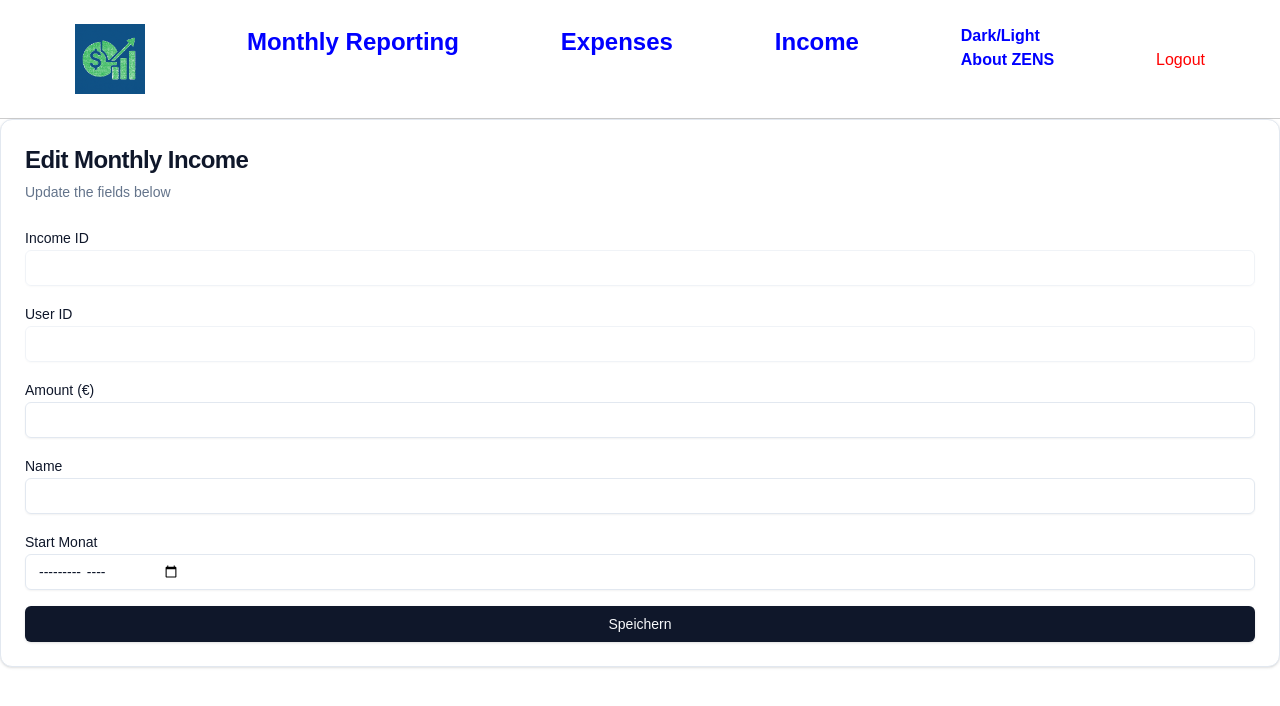
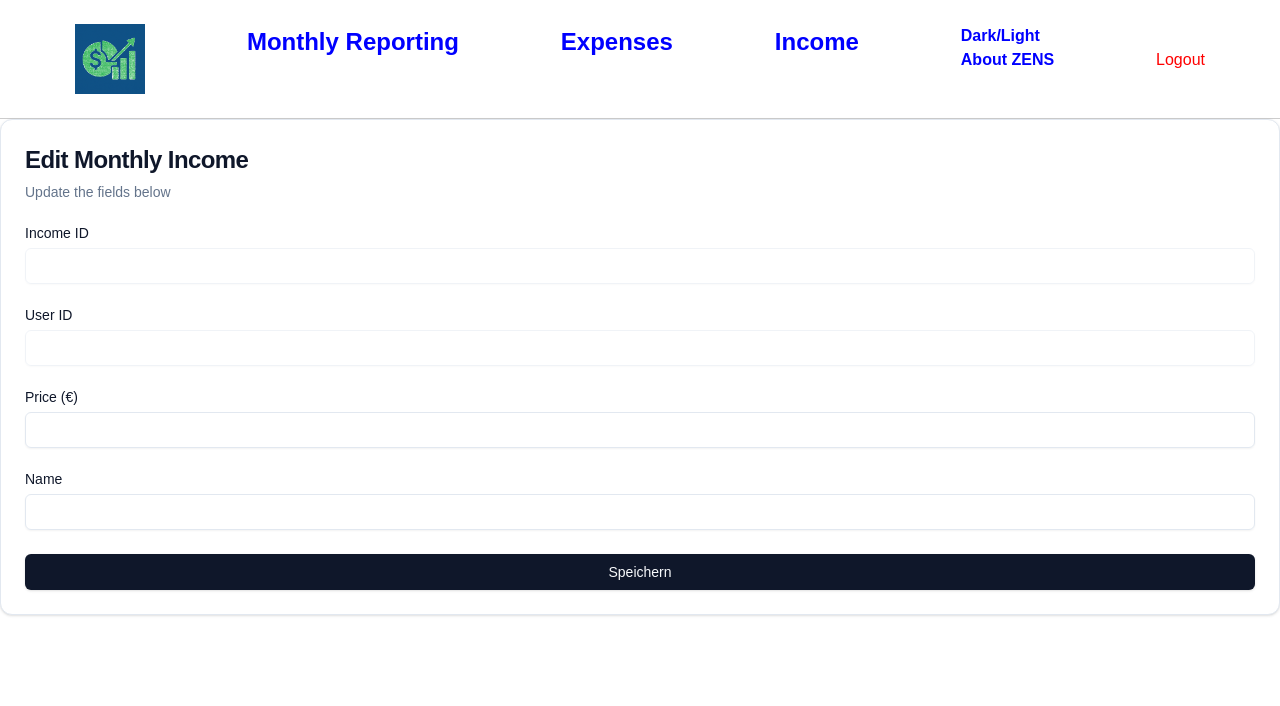
Before and after one commit to Fazsuzsa/Budget_Ausgaben_App, a React (Create React App) app in the folder frontend/: page /edit-monthly-income/1/1 in a window 1280 px wide. Shown: the top 706 px of the page. Built offline with nearby package versions, Linux system fonts and the light colour scheme; what chartjs-plugin-datalabels would draw is missing.

Commit message:
edit monthly income

```diff
--- a/frontend/src/pages/EditMonthExpense.js
+++ b/frontend/src/pages/EditMonthExpense.js
@@ -1,6 +1,5 @@
 import React, { useState, useEffect } from "react";
-import { useLocation, useNavigate } from "react-router-dom";
-import { useParams } from "react-router-dom";
+import { useLocation, useNavigate, useParams } from "react-router-dom";
 import { cn } from "../lib/utils";
 import {
   Card,
@@ -80,7 +79,7 @@ export default function EditMonthExpense() {
       <div className={cn("flex flex-col gap-6")}>
         <Card>
           <CardHeader>
-            <CardTitle className="text-2xl">Edit Expense</CardTitle>
+            <CardTitle className="text-2xl">Edit Monthly Expense</CardTitle>
             <CardDescription>Update the fields below</CardDescription>
           </CardHeader>
           <CardContent>
@@ -95,7 +94,7 @@ export default function EditMonthExpense() {
                   <Input value={userId} disabled />
                 </div>
                 <div className="grid gap-2">
-                  <Label>Amount</Label>
+                  <Label>Price (€)</Label>
                   <Input
                     type="number"
                     value={amount}
--- a/frontend/src/pages/EditMonthlyIncome.js
+++ b/frontend/src/pages/EditMonthlyIncome.js
@@ -1,5 +1,6 @@
 import React, { useState, useEffect } from "react";
 import { useLocation, useNavigate, useParams } from "react-router-dom";
+import { cn } from "../lib/utils";
 import {
   Card,
   CardContent,
@@ -15,7 +16,7 @@ import Navbar from "../components/Navbar";
 export default function EditMonthlyIncome() {
   const { state } = useLocation();
   const income = state?.income;
-
+  const token = localStorage.getItem("token");
   const navigate = useNavigate();
   const { userId: paramUserId, incomeId: paramIncomeId } = useParams();
 
@@ -24,7 +25,6 @@ export default function EditMonthlyIncome() {
 
   const [name, setName] = useState("");
   const [amount, setAmount] = useState("");
-  const [dateStart, setDateStart] = useState("");
 
   const [message, setMessage] = useState("");
 
@@ -34,7 +34,6 @@ export default function EditMonthlyIncome() {
       setUserId(income.user_id || paramUserId);
       setName(income.name || "");
       setAmount(income.amount || "");
-      setDateStart(income.date_start || "");
     }
   }, [income, paramIncomeId, paramUserId]);
 
@@ -48,11 +47,11 @@ export default function EditMonthlyIncome() {
           method: "PUT",
           headers: {
             "Content-Type": "application/json",
+            Authorization: `Bearer ${token}`,
           },
           body: JSON.stringify({
-            amount,
-            name,
-            date_start: dateStart,
+            amount: amount,
+            name: name,
           }),
         }
       );
@@ -64,7 +63,7 @@ export default function EditMonthlyIncome() {
       const updatedIncome = await response.json();
       console.log("Update successful:", updatedIncome);
       setMessage("Income updated successfully!");
-      setTimeout(() => navigate("/monthly-incomes"), 1000);
+      setTimeout(() => navigate("/incomes"), 1000);
     } catch (err) {
       console.error(err);
       alert("An error occurred while updating the income.");
@@ -81,17 +80,18 @@ export default function EditMonthlyIncome() {
             <CardDescription>Update the fields below</CardDescription>
           </CardHeader>
           <CardContent>
-            <form onSubmit={handleSubmit} className="space-y-4">
-              <div>
+            <form onSubmit={handleSubmit}>
+              <div className="flex flex-col gap-6">
+                <div className="grid gap-2">
                   <Label>Income ID</Label>
                   <Input value={incomeId} disabled />
                 </div>
-              <div>
+                <div className="grid gap-2">
                   <Label>User ID</Label>
                   <Input value={userId} disabled />
                 </div>
-              <div>
-                <Label>Amount (€)</Label>
+                <div className="grid gap-2">
+                  <Label>Price (€)</Label>
                   <Input
                     type="number"
                     value={amount}
@@ -99,21 +99,12 @@ export default function EditMonthlyIncome() {
                     required
                   />
                 </div>
-              <div>
+                <div className="grid gap-2" v>
                   <Label>Name</Label>
                   <Input
                     type="text"
                     value={name}
                     onChange={(e) => setName(e.target.value)}
-                  required
-                />
-              </div>
-              <div>
-                <Label>Start Monat</Label>
-                <Input
-                  type="month"
-                  value={dateStart.slice(0, 7)}
-                  onChange={(e) => setDateStart(e.target.value + "-01")}
                     required
                   />
                 </div>
@@ -125,6 +116,7 @@ export default function EditMonthlyIncome() {
                 <Button type="submit" className="w-full">
                   Speichern
                 </Button>
+              </div>
             </form>
           </CardContent>
         </Card>
```
Also changed, not shown: 1 other file (tests, documents, lock files or other folders). Lines whose indentation alone changed are shown as unchanged.
